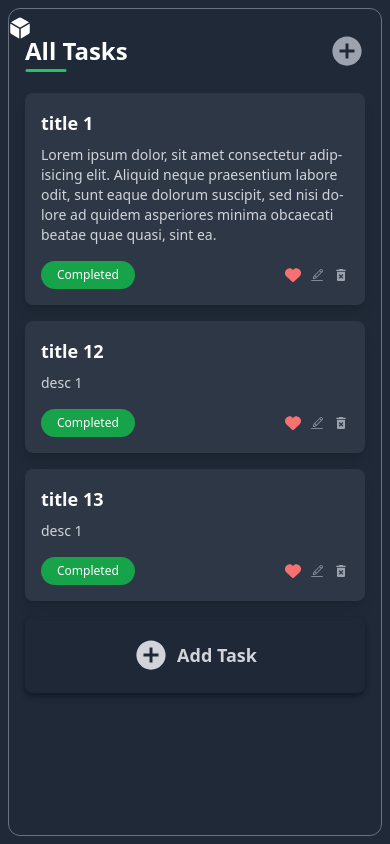
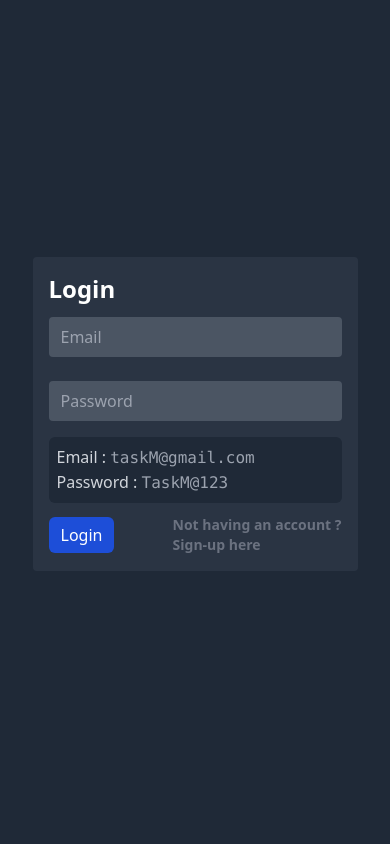
Before and after one commit to KamleshKandpal1/Task-Mang-Frontend, a React (Vite) app: page /login in a window 390 px wide. Before the commit this address led to /. Built offline with nearby package versions, Linux system fonts and the light colour scheme.

Commit message:
UI changes with responsive design

```diff
--- a/src/App.jsx
+++ b/src/App.jsx
@@ -28,8 +28,8 @@ function App() {
     ) {
       dispatch(authActions.login());
     } else if (isLogged === false) {
-      // navigation("/login");
-      navigation("/");
+      navigation("/login");
+      // navigation("/");
     }
   }, []);
 
--- a/src/components/Home/Cards.jsx
+++ b/src/components/Home/Cards.jsx
@@ -12,27 +12,27 @@ const Cards = ({
   setUpdateUserData,
   updateUserdata,
 }) => {
-  const item = [
-    {
-      title: "title 1",
-      desc: "Lorem ipsum dolor, sit amet consectetur adipisicing elit. Aliquid neque praesentium labore odit, sunt eaque dolorum suscipit, sed nisi dolore ad quidem asperiores minima obcaecati beatae quae quasi, sint ea.",
-      complete: "false",
-      important: "true",
-    },
+  // const item = [
+  //   {
+  //     title: "title 1",
+  //     desc: "Lorem ipsum dolor, sit amet consectetur adipisicing elit. Aliquid neque praesentium labore odit, sunt eaque dolorum suscipit, sed nisi dolore ad quidem asperiores minima obcaecati beatae quae quasi, sint ea.",
+  //     complete: "false",
+  //     important: "true",
+  //   },
 
-    {
-      title: "title 12",
-      desc: "desc 1",
-      complete: "true",
-      important: "true",
-    },
-    {
-      title: "title 13",
-      desc: "desc 1",
-      complete: "false",
-      important: "true",
-    },
-  ];
+  //   {
+  //     title: "title 12",
+  //     desc: "desc 1",
+  //     complete: "true",
+  //     important: "true",
+  //   },
+  //   {
+  //     title: "title 13",
+  //     desc: "desc 1",
+  //     complete: "false",
+  //     important: "true",
+  //   },
+  // ];
   const accessToken = localStorage.getItem("accessToken");
   const headers = {
     Authorization: `Bearer ${accessToken}`,
@@ -101,11 +101,11 @@ const Cards = ({
       <div className="absolute">
         <ToasterSetup />
       </div>
-      {item &&
-        item.map((items, i) => (
+      {data &&
+        data.map((items, i) => (
           <div
             className="bg-gray-700/60 rounded-lg p-4 shadow-lg flex flex-col justify-between transition-transform transform hover:scale-105 gap-4"
-            key={items._id}
+            key={i}
           >
             <div className="flex flex-col gap-y-2">
               <h3
--- a/src/components/Home/Sidebar.jsx
+++ b/src/components/Home/Sidebar.jsx
@@ -80,18 +80,16 @@ const Sidebar = ({ isSidebarVisible, toggleSidebar }) => {
 
   return (
     <>
-      {/* {userdata && (
-
-      )} */}
+      {userdata && (
         <div className="p-4 bg-gray-800 rounded-lg shadow-md">
           <div className="flex flex-col items-start">
             <h2 className="text-base md:text-base font-bold text-white">
-            {/* {capitalizeFullName(userdata.fullName)} */}
-            Kamesh Kandpal
+              {capitalizeFullName(userdata.fullName)}
+              {/* Kamesh Kandpal */}
             </h2>
             <h4 className="text-xs sm:text-sm text-gray-400 truncate">
-            {/* {userdata.email} */}
-            kk@example.com
+              {userdata.email}
+              {/* kk@example.com */}
             </h4>
           </div>
           <hr className="my-3 border-gray-600" />
@@ -105,6 +103,7 @@ const Sidebar = ({ isSidebarVisible, toggleSidebar }) => {
             </button>
           )}
         </div>
+      )}
 
       <div>
         {data.map((items, i) => {
```
Lines whose indentation alone changed are shown as unchanged.
